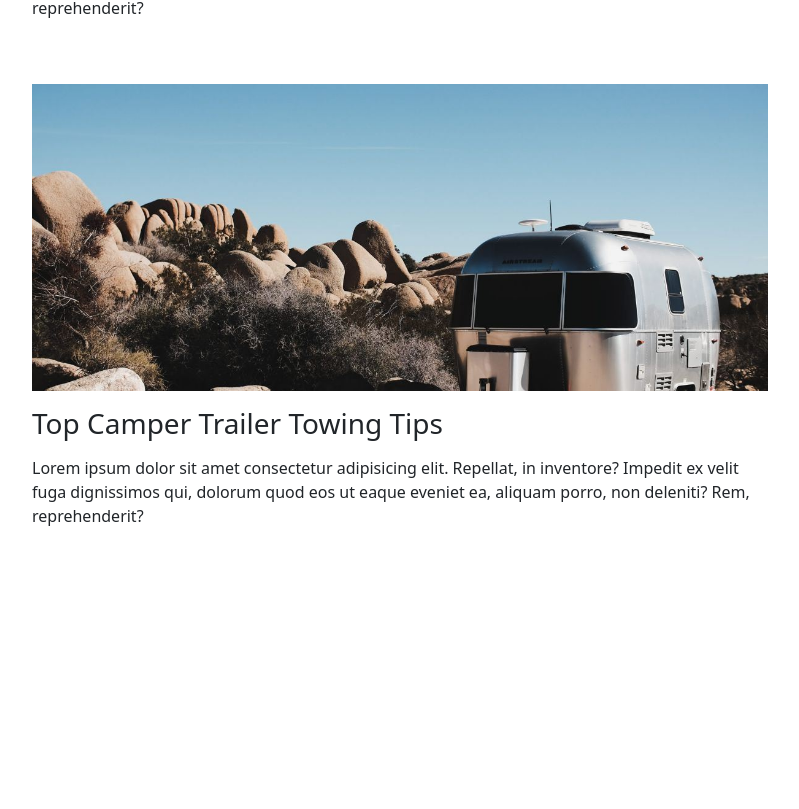
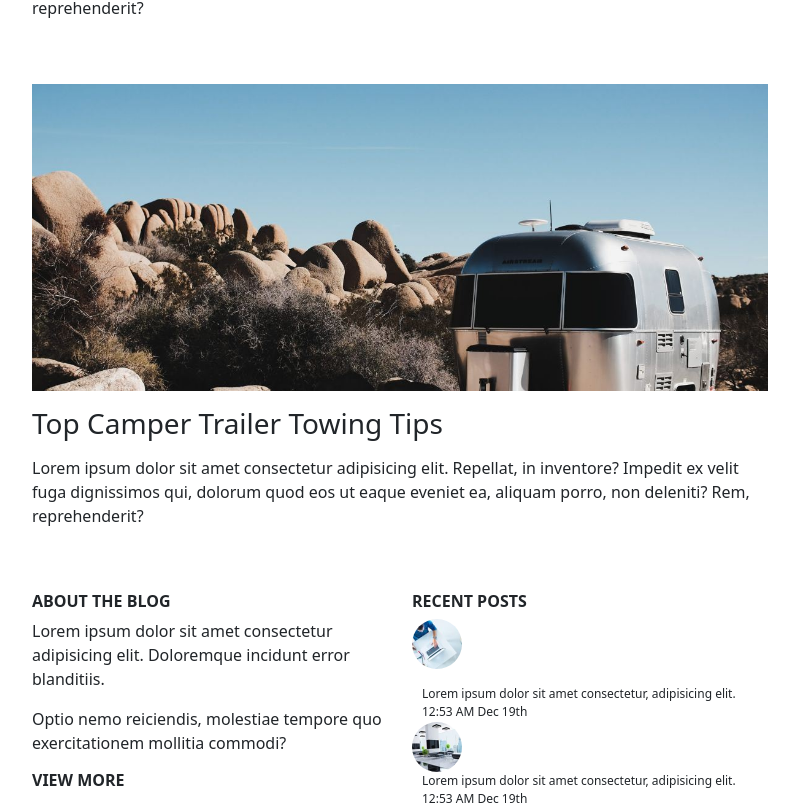
Before and after one commit to ClaudiaLanzoni/proj-html-vuejs, a Vue app: page / in a window 1280 px wide. Shown: the part 2771-3580 px from the top of the page, without its empty margins (50-849 px from the left). Before the commit the page ends 3363 px from the top, so only its background shows below. Built offline with nearby package versions, Linux system fonts and the light colour scheme.

Commit message:
FooterBlogReturn creation and print of his About and Recent section

```diff
--- a/src/components/Footer.vue
+++ b/src/components/Footer.vue
@@ -2,23 +2,7 @@
     <div>
         <div class="footer_main_specifications_wrap">
             <div class="container">
-                <div class="row">
-                    <div class="col-4">
-
-                    </div>
-
-                    <div class="col-3">
-
-                    </div>
-
-                    <div class="col-3">
-
-                    </div>
-
-                    <div class="col-2">
-
-                    </div>
-                </div>
+                <FooterBlogReturn />
             </div>
         </div>
 
@@ -39,12 +23,15 @@
 </template>
 
 <script>
+import FooterBlogReturn from './FooterBlogReturn.vue';
+
 export default {
     name : 'Footer',
     props: {
 
     },
     components: {
+        FooterBlogReturn,
 
   },
 }
--- /dev/null
+++ b/src/components/FooterBlogReturn.vue
@@ -0,0 +1,70 @@
+<template>
+  <div>
+      <div class="row">
+
+        <!-- About section -->
+        <div class="col-4">
+            <h6 class="h6_style">About the blog</h6>
+
+            <p>Lorem ipsum dolor sit amet consectetur adipisicing elit. Doloremque incidunt error blanditiis.</p>
+
+            <p>Optio nemo reiciendis, molestiae tempore quo exercitationem mollitia commodi?</p>
+
+            <h6 class="h6_style">View more</h6>
+        </div>
+
+        <!-- Recent posts section -->
+        <div class="col-4">
+            <h6 class="h6_style">Recent posts</h6>
+
+            <img class="my_br mb-3" src="../assets/images/img/our-office-4-square.jpg" alt="office image">
+
+            <div class="posts_wrap">
+                <div>Lorem ipsum dolor sit amet consectetur, adipisicing elit.</div>
+                <div>12:53 AM Dec 19th</div>
+            </div>
+
+            <img class="my_br" src="../assets/images/img/our-office-5-square.jpg" alt="office image">
+
+            <div class="posts_wrap">
+                <div>Lorem ipsum dolor sit amet consectetur, adipisicing elit.</div>
+                <div>12:53 AM Dec 19th</div>
+            </div>
+        </div>
+
+
+        <div class="col-3">
+
+        </div>
+
+        <div class="col-2">
+
+        </div>
+    </div>
+  </div>
+</template>
+
+<script>
+export default {
+
+}
+</script>
+
+<style scoped lang="scss">
+@import "../style/variables.scss";
+
+ .my_br {
+    border-radius: 50%;
+    width: 50px;
+    height: 50px;
+ }
+
+ .posts_wrap {
+    display: inline-block;
+    margin-left: 10px;
+    div {
+        font-size: 12px;
+    }
+ }
+
+</style>
```
